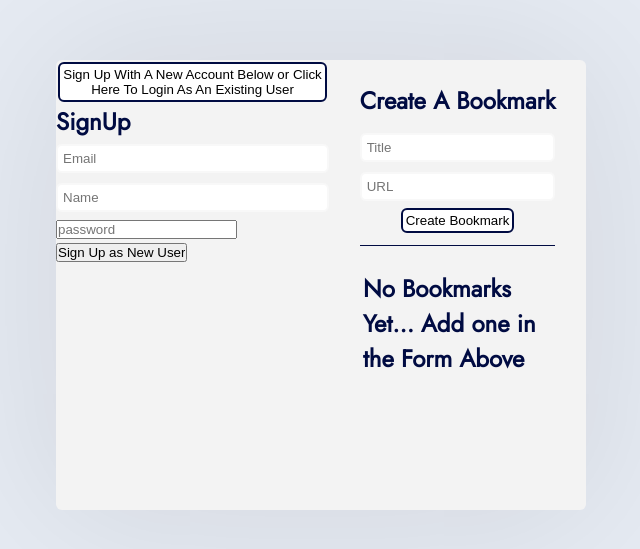
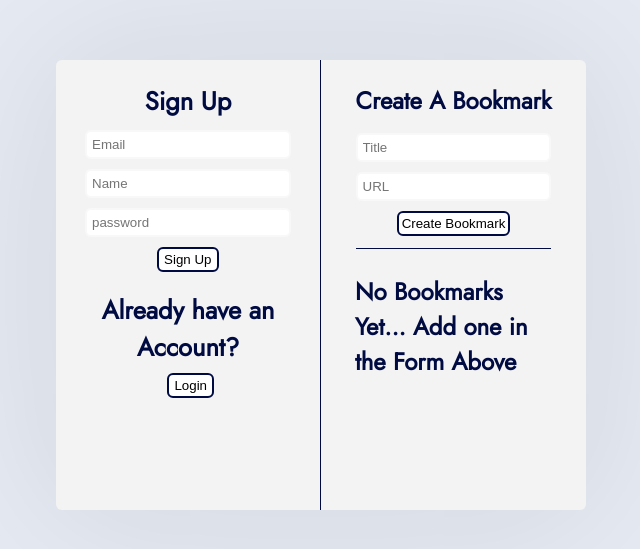
Before and after one commit to arthurmichaelw/bookmarks, a React (Create React App) app: page / in a window 1280 px wide. Shown: the part 115-664 px from the top of the page, without its empty margins (319-959 px from the left). Built offline with nearby package versions, Linux system fonts and the light colour scheme.

Commit message:
styled the sign up and login page

```diff
--- a/src/components/Auth/Auth.js
+++ b/src/components/Auth/Auth.js
@@ -34,20 +34,24 @@ export default function Auth ({
                 <h1>Welcome {user.name.toUpperCase()}</h1>
                 </div>
               : <div id="sign-up-container">
-                <button
+                {
+                  showSignUp
+                    ? <div>
+                      <h2 className="sign-up-title">Sign Up</h2>
+                        <SignUp
+                          signUp={signUp}
+                          credentials={credentials}
+                          handleChangeAuth={handleChangeAuth}
+                        />
+                  <h2 className="sign-up-title">Already have an Account?</h2>
+                        <button id="login-button"
                   onClick={() => {
                     setShowSignUp(!showSignUp)
                   }}
                 >
-                  {showSignUp ? 'Sign Up With A New Account Below or Click Here To Login As An Existing User' : 'Welcome Back, Login As An Existing User or Click Here To Sign Up With A New Account'}
+                  {showSignUp ? 'Login' : 'Welcome Back, Login As An Existing User or Click Here To Sign Up With A New Account'}
                 </button>
-                {
-                    showSignUp
-                      ? <SignUp
-                          signUp={signUp}
-                          credentials={credentials}
-                          handleChangeAuth={handleChangeAuth}
-                        />
+                        </div>
                       : <Login
                           login={login}
                           credentials={credentials}
--- a/src/components/BookmarkList/BookmarkList.js
+++ b/src/components/BookmarkList/BookmarkList.js
@@ -19,7 +19,7 @@ export default function BookmarkList ({
                 />
               ))
               : <li>
-                <h2>No Bookmarks Yet... Add one in the Form Above</h2>
+                <h2 id="no-bookmark">No Bookmarks Yet... Add one in the Form Above</h2>
                 </li>
         }
     </ul>
--- a/src/components/Login/Login.js
+++ b/src/components/Login/Login.js
@@ -6,14 +6,14 @@ export default function Login ({
     return (
       <>
         <h2>Login</h2>
-        <form onSubmit={(e) => {
+        <form id="login-form" onSubmit={(e) => {
           e.preventDefault()
           login()
         }}
         >
           <input type='text' value={credentials.email} name='email' onChange={handleChangeAuth} placeholder='Email Here' />
           <input type='password' value={credentials.password} name='password' onChange={handleChangeAuth} placeholder='Password' />
-          <input type='submit' value='Login as an Existing User' />
+          <input type='submit' id="login-form-button" value='Login' />
         </form>
       </>
     )
--- a/src/components/SignUp/SignUp.js
+++ b/src/components/SignUp/SignUp.js
@@ -4,8 +4,7 @@ export default function SignUp ({
     handleChangeAuth
   }) {
     return (
-      <div id="sing-up-form">
-        <h2>SignUp</h2>
+      <div>
         <form onSubmit={(e) => {
           e.preventDefault()
           signUp()
@@ -14,7 +13,7 @@ export default function SignUp ({
           <input type='text' value={credentials.email} name='email' onChange={handleChangeAuth} placeholder='Email' />
           <input type='text' value={credentials.name} name='name' onChange={handleChangeAuth} placeholder='Name' />
           <input type='password' value={credentials.password} name='password' onChange={handleChangeAuth} placeholder='password' />
-          <input type='submit' value='Sign Up as New User' />
+          <input type='submit' id="sign-up-button" value='Sign Up' />
         </form>
       </div>
     )
--- a/src/styles.css
+++ b/src/styles.css
@@ -65,6 +65,7 @@ a {
     display: flex;
     flex-direction: column;
     align-items: center;
+    width: 50%;
     /* background-color: green; */
 }
 
@@ -97,9 +98,18 @@ input[type=text] {
     border-radius: var(--border-radius);
 }
 
+input[type=password] {
+    padding: 5px;
+    margin: 5px 0;
+    width: 100%;
+    border: 2px solid var(--inner-container-background-color);
+    border-radius: var(--border-radius);
+}
+
 #create-button {
     padding: 3px;
     margin: 2px;
+    margin-top: 5px;
     border: 2px solid var(--text-color);
     border-radius: var(--border-radius);
     background-color: white;
@@ -157,3 +167,73 @@ a:visited {
 a:hover {
     color: var(--accent-color);
 }
+
+#sign-up-container {
+    padding: 23px 29px;
+    display: flex;
+    flex-direction: column;
+    align-items: center;
+    border-right: 1px solid var(--text-color);
+    font-size: 17px;
+    font-weight: bold;
+    padding: 23px 29px;
+    width: 50%;
+}
+
+.sign-up-title {
+    margin-bottom: 5px;
+    text-align: center;
+}
+
+#sign-up-button {
+    padding: 3px 5px;
+    margin-left: 35%;
+    margin-top: 5px;
+    margin-bottom: 20px;
+    border: 2px solid var(--text-color);
+    border-radius: var(--border-radius);
+    background-color: white;
+    cursor: pointer;
+}
+
+#sign-up-button:hover {
+    border: 2px solid var(--text-color);
+    border-radius: var(--border-radius);
+    background-color: var(--text-color);
+    color: white;
+    cursor: pointer;
+}
+
+#login-button {
+    margin-left: 40%;
+    padding: 3px 5px;
+}
+
+#login-form {
+    display: flex;
+    flex-direction: column;
+    align-items: center;
+    justify-content: space-between;
+    width: 100%;
+}
+
+#login-form-button {
+    padding: 3px 5px;
+    margin: 2px;
+    margin-top: 5px;
+    border: 2px solid var(--text-color);
+    border-radius: var(--border-radius);
+    background-color: white;
+    cursor: pointer;
+}
+
+#login-form-button:hover {
+    padding: 3px 5px;
+    margin: 2px;
+    margin-top: 5px;
+    border: 2px solid var(--text-color);
+    border-radius: var(--border-radius);
+    background-color: var(--text-color);
+    color: white;
+    cursor: pointer;
+}
```
